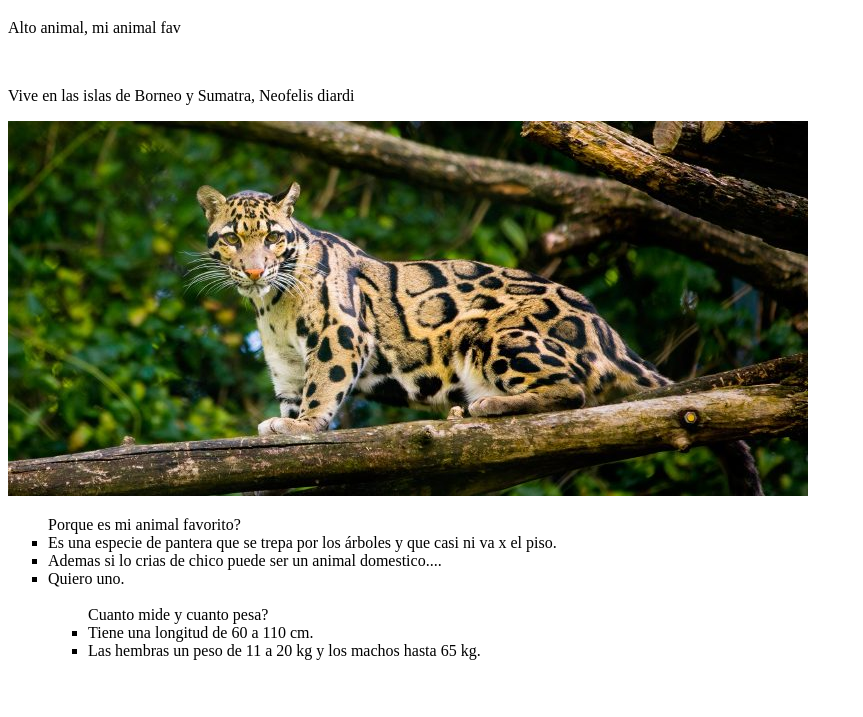
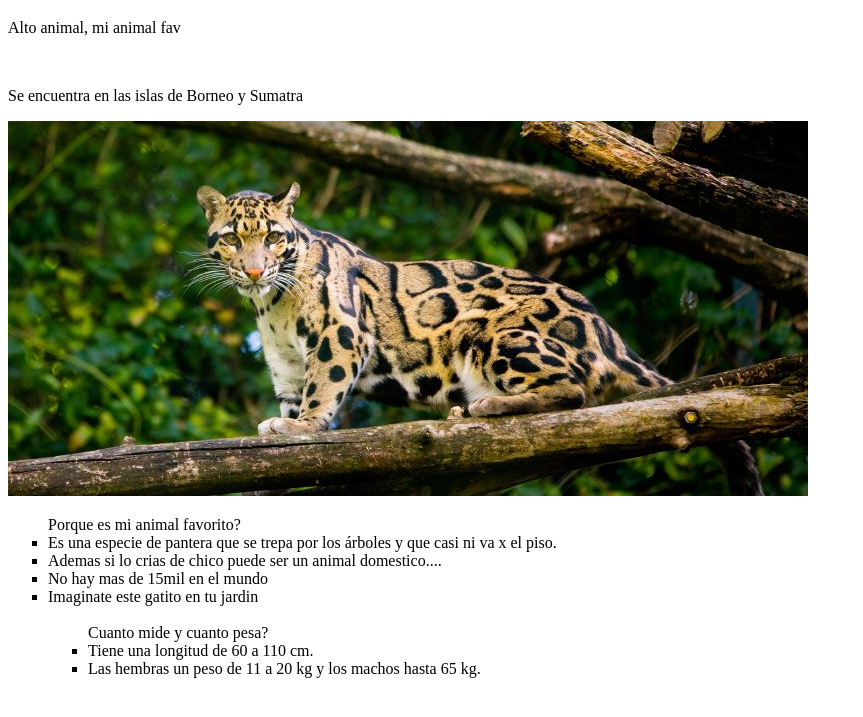
Before and after one commit to sneuss/Repositorio-2, a plain HTML site: page clase2.html in a window 1280 px wide. Shown: the part 61-778 px from the top of the page, without its empty margins (0-863 px from the left). Drawn offline with Linux system fonts and the light colour scheme.

Commit message:
Update clase2.html

```diff
--- a/clase2.html
+++ b/clase2.html
@@ -9,7 +9,7 @@
 <body>
     <h1>La Pantera Nebulosa</h1>
     <p>Alto animal, mi animal fav</p> <br>
-    <p>Vive en las islas de Borneo y Sumatra, Neofelis diardi</p>
+    <p>Se encuentra en las islas de Borneo y Sumatra</p>
     <img src="PN.jpeg" alt="">
 
 <br>
@@ -17,7 +17,8 @@
 <ul type = square>Porque es mi animal favorito?
 <li>Es una especie de pantera que se trepa por los árboles y que casi ni va x el piso.</li>
 <li>Ademas si lo crias de chico puede ser un animal domestico....</li>
-<li>Quiero uno.</li>
+<li>No hay mas de 15mil en el mundo</li>
+<li>Imaginate este gatito en tu jardin</li>
 
 <br>
 
```
